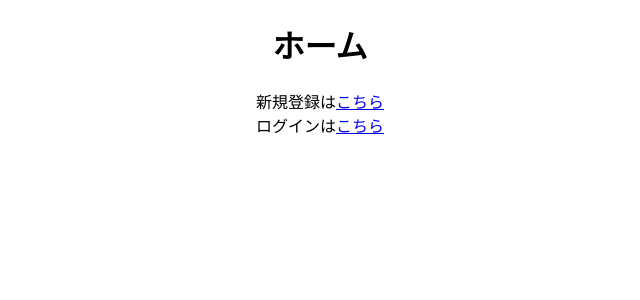
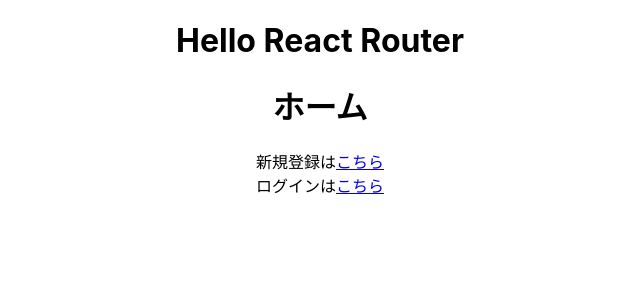
Before and after one commit to hattorishota/portfolio-react-typescript, a React (Create React App) app: page / in a window 1280 px wide. Shown: the top 300 px of the page, without its empty margins (320-960 px from the left). Built offline with nearby package versions, Linux system fonts and the light colour scheme.

Commit message:
no message

```diff
--- a/src/App.js
+++ b/src/App.js
@@ -1,10 +1,12 @@
+import Route from "./router/header_routes";
 import './App.scss';
-import Header from "./component/Header";
+
 
 function App() {
   return (
     <div className="App">
-      <Header />
+      <h1>Hello React Router</h1>
+      <Route />
     </div>
   );
 }
--- a/src/index.js
+++ b/src/index.js
@@ -2,7 +2,7 @@ import React from 'react';
 import ReactDOM from 'react-dom/client';
 import App from './App';
 import reportWebVitals from './reportWebVitals';
-import { BrowserRouter } from "react-router-dom";
+import { BrowserRouter } from 'react-router-dom';
 import './index.css';
 
 const root = ReactDOM.createRoot(document.getElementById('root'));
--- a/src/component/Header.js
+++ b/src/router/header_routes.js
@@ -1,9 +1,9 @@
-import { Routes, Route, Link } from 'react-router-dom';
-import Home from './Home';
-import Login from './Login';
-import Register from './Register';
+import { Routes, Route } from 'react-router-dom';
+import Home from '../component/Home';
+import Login from '../component/Login';
+import Register from '../component/Register';
 
-const Header = () => {
+const route = () => {
   return (
     <>
       <Routes>
@@ -15,4 +15,4 @@ const Header = () => {
   );
 };
 
-export default Header;
+export default route;
```
Also changed, not shown: 12 other files (tests, documents, lock files or other folders).
